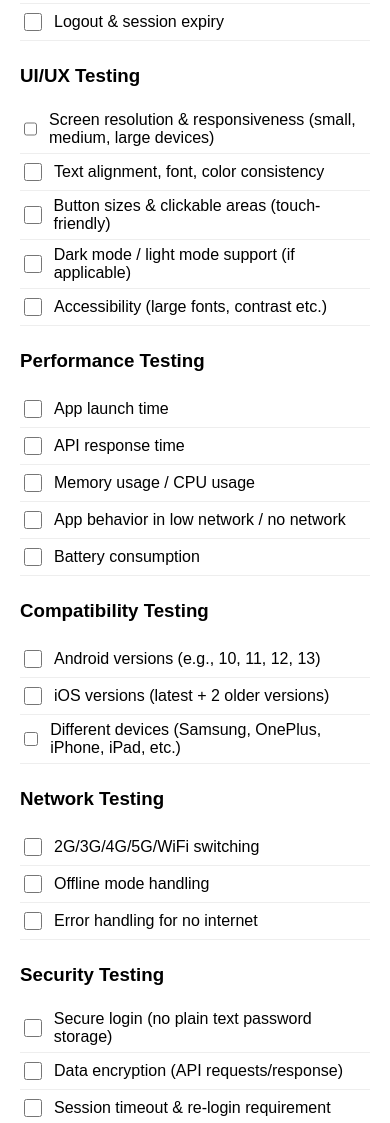
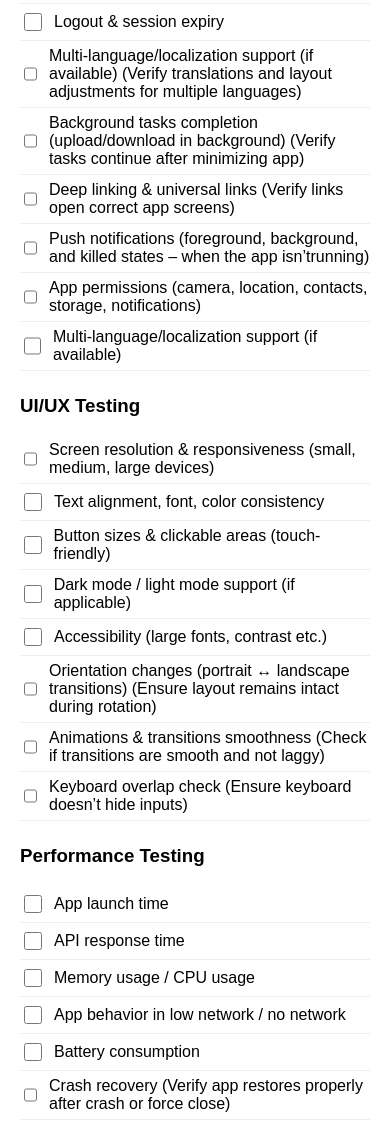
Before and after one commit to GuhaPritam/QA-Testing-Hub, a plain HTML site: page Mobile/Manual Testing/checklist_updated.html in a window 390 px wide. Shown: the part 453-1576 px from the top of the page. Drawn offline with Linux system fonts and the light colour scheme.

Commit message:
updatewd the points

```diff
--- a/Mobile/Manual Testing/checklist_updated.html
+++ b/Mobile/Manual Testing/checklist_updated.html
@@ -75,31 +75,48 @@
         "Navigation between screens (tabs, menus, back button, etc.)",
         "Form validation (input fields, mandatory checks)",
         "Core features (upload, search, filter, notifications, etc.)",
-        "Logout & session expiry"
+        "Logout & session expiry",
+        "Multi-language/localization support (if available) (Verify translations and layout adjustments for multiple languages)",
+        "Background tasks completion (upload/download in background) (Verify tasks continue after minimizing app)",
+        "Deep linking & universal links (Verify links open correct app screens)",
+        "Push notifications (foreground, background, and killed states – when the app isn’trunning)",
+        "App permissions (camera, location, contacts, storage, notifications)",
+        "Multi-language/localization support (if available)"
       ],
       "UI/UX Testing": [
         "Screen resolution & responsiveness (small, medium, large devices)",
         "Text alignment, font, color consistency",
         "Button sizes & clickable areas (touch-friendly)",
         "Dark mode / light mode support (if applicable)",
-        "Accessibility (large fonts, contrast etc.)"
+        "Accessibility (large fonts, contrast etc.)",
+        "Orientation changes (portrait ↔ landscape transitions) (Ensure layout remains intact during rotation)",
+        "Animations & transitions smoothness (Check if transitions are smooth and not laggy)",
+        "Keyboard overlap check (Ensure keyboard doesn’t hide inputs)"
       ],
       "Performance Testing": [
         "App launch time",
         "API response time",
         "Memory usage / CPU usage",
         "App behavior in low network / no network",
-        "Battery consumption"
+        "Battery consumption",
+        "Crash recovery (Verify app restores properly after crash or force close)",
+        "App stability during long usage sessions",
+        "Concurrent user handling (if applicable, e.g., chat, multiplayer) - Ensure the app can handle multiple users simultaneously without failure."
       ],
       "Compatibility Testing": [
         "Android versions (e.g., 10, 11, 12, 13)",
         "iOS versions (latest + 2 older versions)",
-        "Different devices (Samsung, OnePlus, iPhone, iPad, etc.)"
+        "Different devices (Samsung, OnePlus, iPhone, iPad, etc.)",
+        "External devices (Bluetooth headphones, smartwatches, car play, etc.)"
       ],
       "Network Testing": [
         "2G/3G/4G/5G/WiFi switching",
         "Offline mode handling",
-        "Error handling for no internet"
+        "Error handling for no internet",
+        "Airplane mode handling (Verify app behavior)",
+        "Proxy/VPN impact on app connectivity",
+        "Roaming network handling (Ensure app handles roaming data correctly)",
+        "Background sync on reconnect (Ensure data sync resumes correctly when connectivity is restored.)"
       ],
       "Security Testing": [
         "Secure login (no plain text password storage)",
@@ -110,6 +127,7 @@
       "Interruptions & Background Events": [
         "Incoming calls, messages, or notifications during app use",
         "App switching (foreground ↔ background)",
+        "Low storage condition handling (Test app behavior when storage is full)",
         "App restart after being killed from background"
       ],
       "Environment & Device State Testing": [
@@ -123,6 +141,7 @@
       ],
       "Regression & Smoke Testing": [
         "Run sanity after every build",
+        "Backward compatibility checks after updates (Ensure updates do not break older user setups.)",
         "Regression suite before release"
       ],
       "App Store Readiness": [
```
